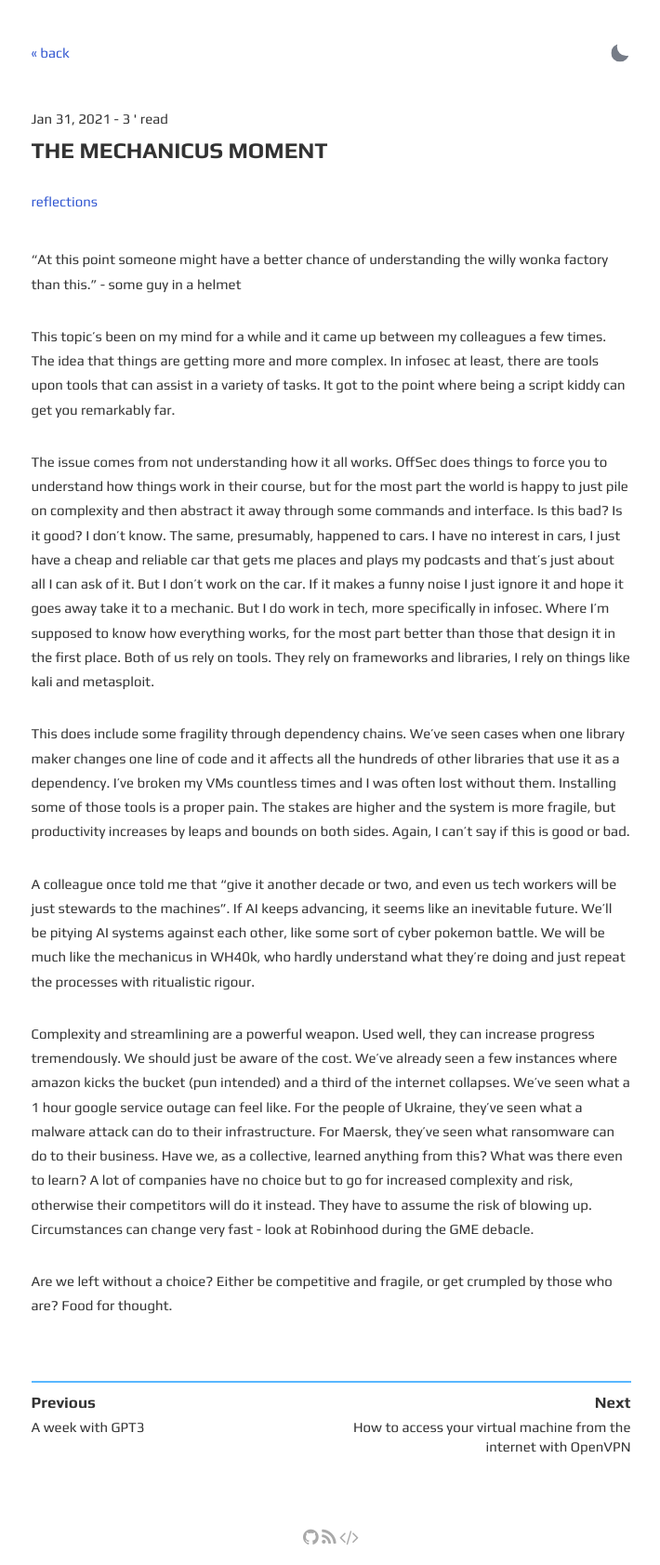
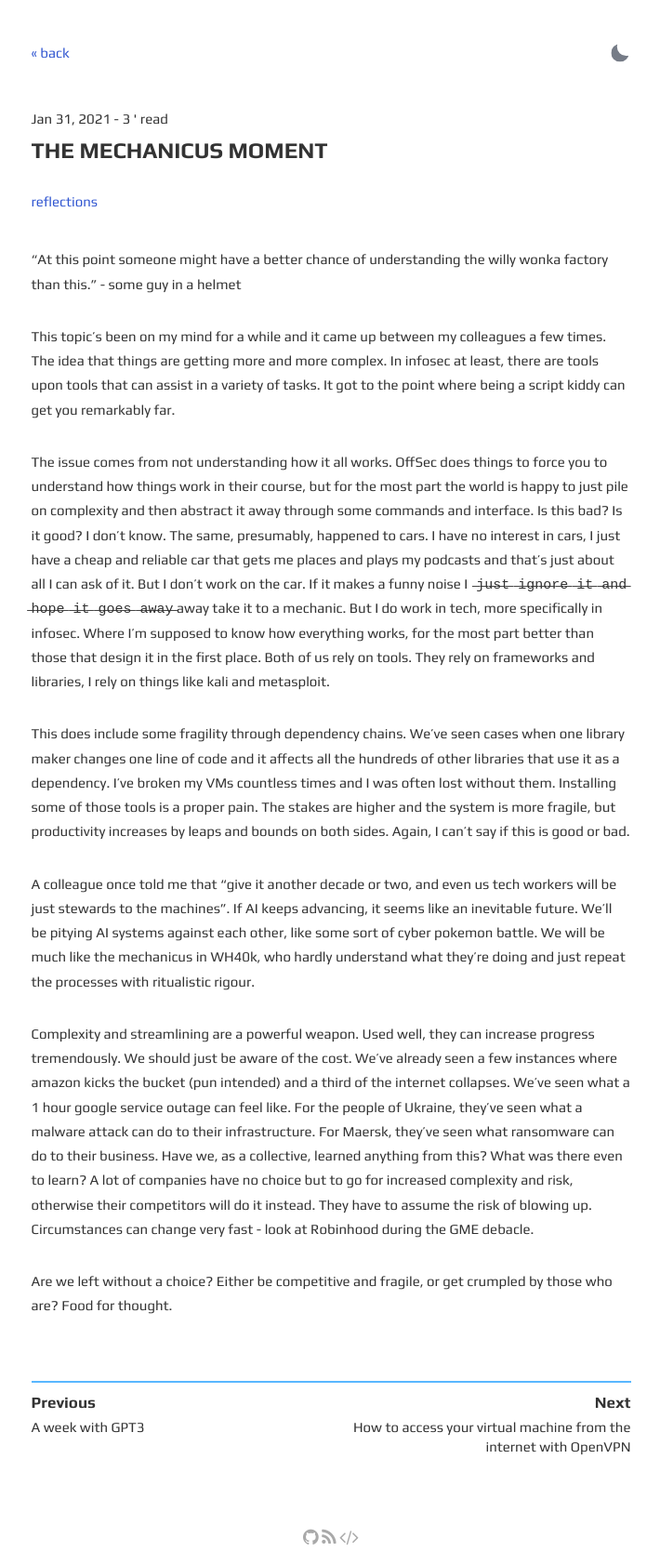
Before and after one commit to robsware/robsware.github.io, a Jekyll site: the page built from _posts/2021-01-31-mechanicus.md, in a window 1280 px wide. Shown: the whole page at 93% size, without its empty margins (284-994 px from the left). Built offline with Jekyll 4.4.1, drawn with Linux system fonts in a browser that asks for light colours.

Commit message:
fixed strikethrough text

```diff
--- a/_posts/2021-01-31-mechanicus.md
+++ b/_posts/2021-01-31-mechanicus.md
@@ -10,7 +10,7 @@ tags: reflections
 
 This topic’s been on my mind for a while and it came up between my colleagues a few times. The idea that things are getting more and more complex. In infosec at least, there are tools upon tools that can assist in a variety of tasks. It got to the point where being a script kiddy can get you remarkably far.
 
-The issue comes from not understanding how it all works. OffSec does things to force you to understand how things work in their course, but for the most part the world is happy to just pile on complexity and then abstract it away through some commands and interface. Is this bad? Is it good? I don’t know. The same, presumably, happened to cars. I have no interest in cars, I just have a cheap and reliable car that gets me places and plays my podcasts and that’s just about all I can ask of it. But I don’t work on the car. If it makes a funny noise I just ignore it and hope it goes away take it to a mechanic. But I do work in tech, more specifically in infosec. Where I’m supposed to know how everything works, for the most part better than those that design it in the first place. Both of us rely on tools. They rely on frameworks and libraries, I rely on things like kali and metasploit.
+The issue comes from not understanding how it all works. OffSec does things to force you to understand how things work in their course, but for the most part the world is happy to just pile on complexity and then abstract it away through some commands and interface. Is this bad? Is it good? I don’t know. The same, presumably, happened to cars. I have no interest in cars, I just have a cheap and reliable car that gets me places and plays my podcasts and that’s just about all I can ask of it. But I don’t work on the car. If it makes a funny noise I  ̶j̶u̶s̶t̶ ̶i̶g̶n̶o̶r̶e̶ ̶i̶t̶ ̶a̶n̶d̶ ̶h̶o̶p̶e̶ ̶i̶t̶ ̶g̶o̶e̶s̶ ̶a̶w̶a̶y̶  away take it to a mechanic. But I do work in tech, more specifically in infosec. Where I’m supposed to know how everything works, for the most part better than those that design it in the first place. Both of us rely on tools. They rely on frameworks and libraries, I rely on things like kali and metasploit.
 
 This does include some fragility through dependency chains. We’ve seen cases when one library maker changes one line of code and it affects all the hundreds of other libraries that use it as a dependency. I’ve broken my VMs countless times and I was often lost without them. Installing some of those tools is a proper pain. The stakes are higher and the system is more fragile, but productivity increases by leaps and bounds on both sides. Again, I can’t say if this is good or bad.
 
```
Also changed, not shown: _posts/2020-12-05-oswp.md (+1 -1 lines).
